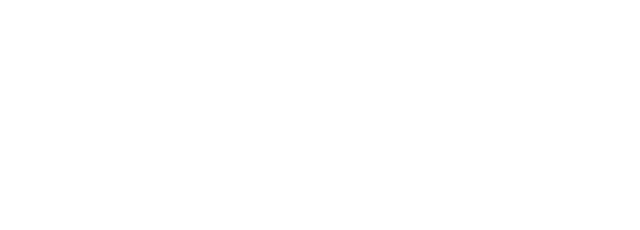
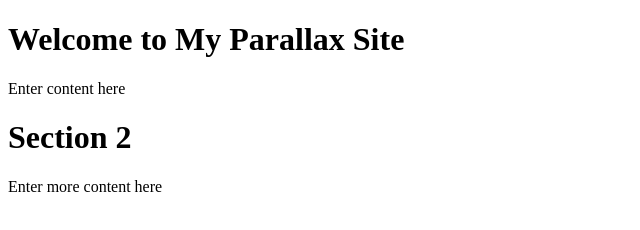
Before and after one commit to lyndsielane/html-css-parallaxsite, a plain HTML site: page index.html in a window 1280 px wide. Shown: the whole page, without its empty margins (0-640 px from the left). Drawn offline with Linux system fonts and the light colour scheme.

Commit message:
content-added

```diff
--- a/index.html
+++ b/index.html
@@ -6,5 +6,18 @@
     <title>Parallax Site</title>
     <link rel="stylesheet" href="./style.css" />
   </head>
-  <body></body>
+  <body>
+    <div class="parallax-section" id="section1">
+      <h1>Welcome to My Parallax Site</h1>
+    </div>
+    <div class="content-section">
+      <p>Enter content here</p>
+    </div>
+    <div class="parallax-section" id="section2">
+      <h1>Section 2</h1>
+    </div>
+    <div class="content-section">
+      <p>Enter more content here</p>
+    </div>
+  </body>
 </html>
```
